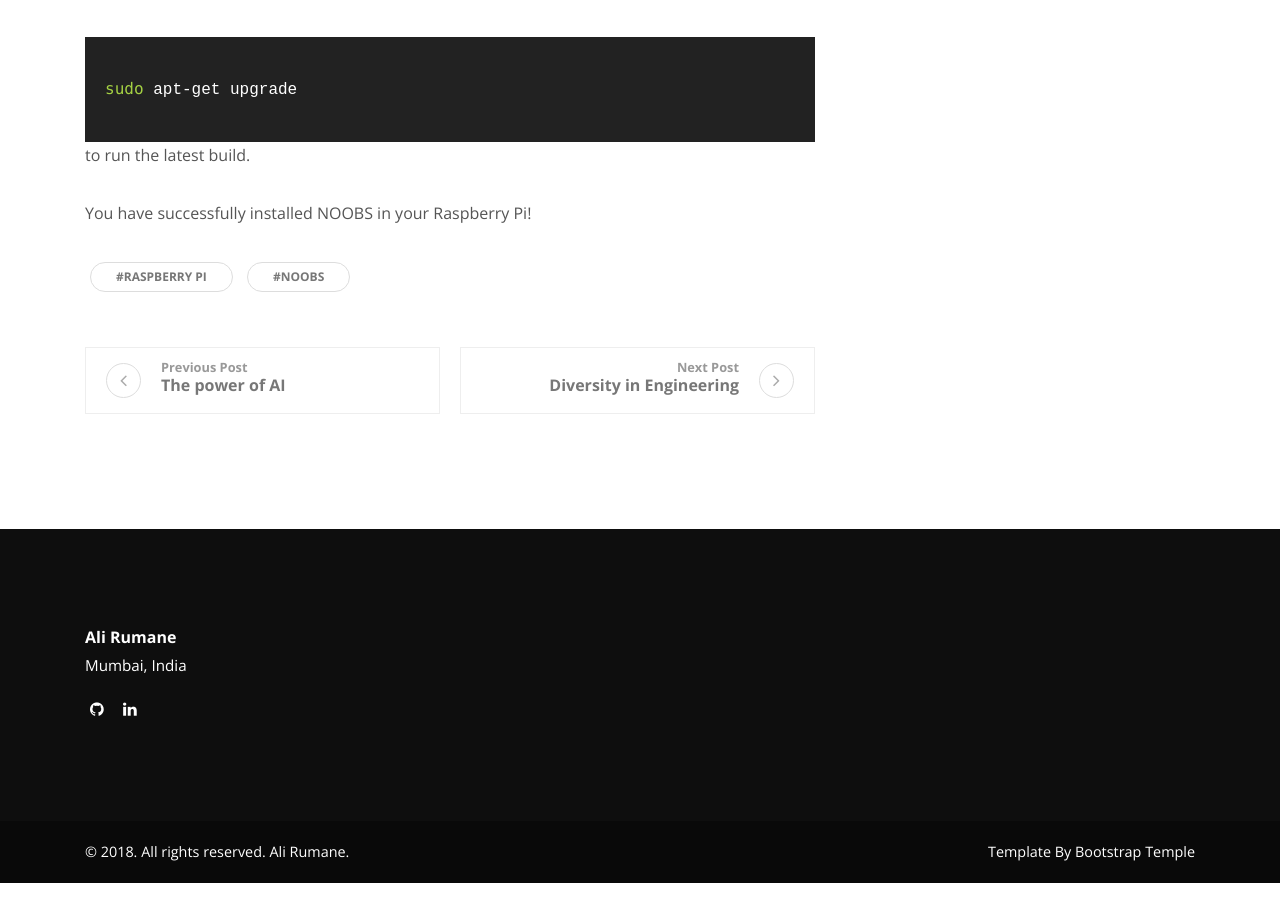
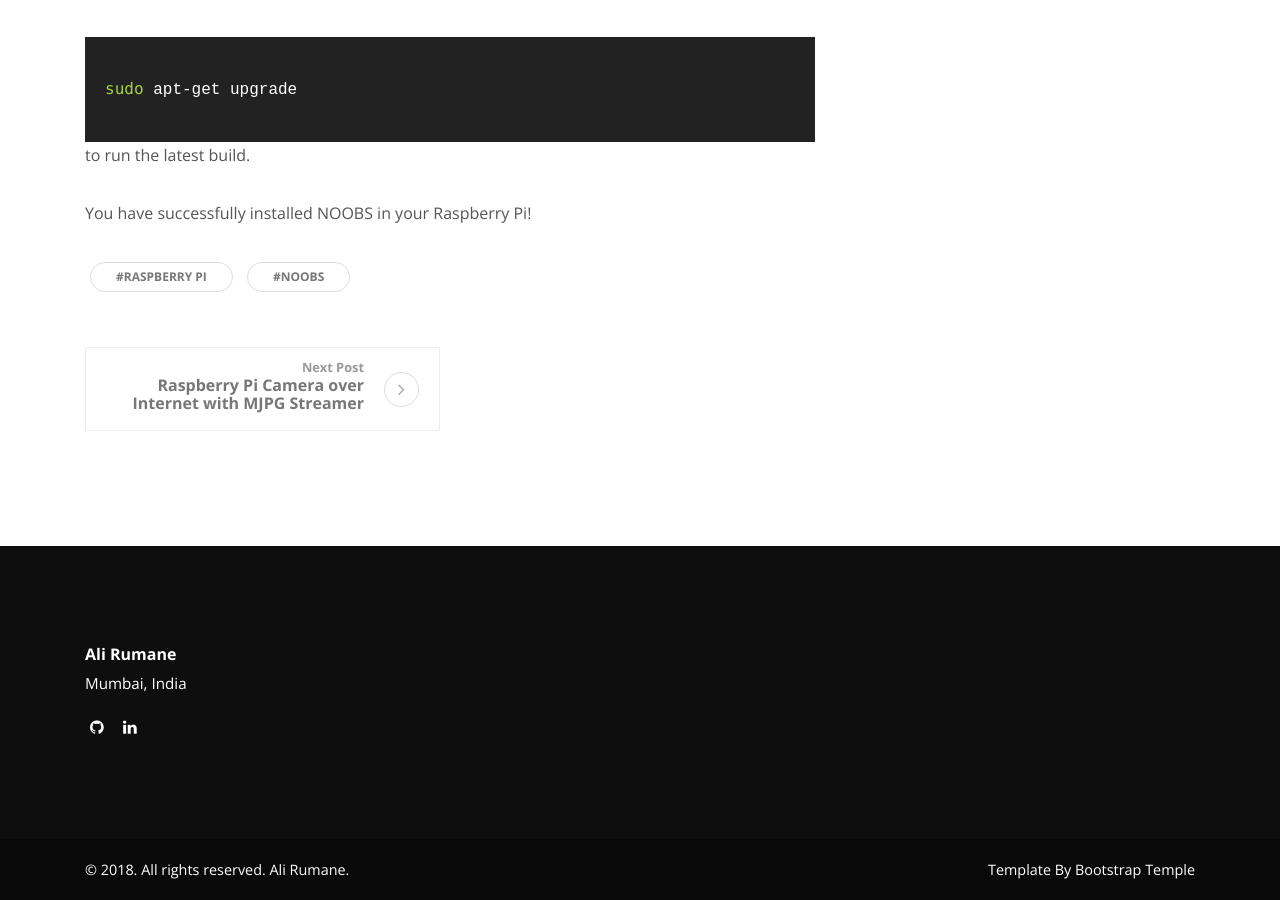
Before and after one commit to alirumane/alirumane.github.io, a Jekyll site: the page built from _posts/2016-02-18-installing-noobs-os-on-raspberry-pi.md, in a window 1280 px wide and 900 px high, scrolled down 4777 px. Built offline with Jekyll 4.4.1, drawn with Linux system fonts in a browser that asks for light colours.

Commit message:
Update post.html

```diff
--- a/_layouts/post.html
+++ b/_layouts/post.html
@@ -35,16 +35,29 @@ layout: default
 			<a href="{{ site.baseurl }}/tags#{{tag | slugify }}" class="tag">#{{ tag }}</a>
 		{% endfor %}
 		</div>
-                <div class="posts-nav d-flex justify-content-between align-items-stretch flex-column flex-md-row"><a href="#" class="prev-post text-left d-flex align-items-center">
-                    <div class="icon prev"><i class="fa fa-angle-left"></i></div>
-                    <div class="text"><strong class="text-primary">Previous Post </strong>
-                      <h6>The power of AI</h6>
-                    </div></a><a href="#" class="next-post text-right d-flex align-items-center justify-content-end">
-                    <div class="text"><strong class="text-primary">Next Post </strong>
-                      <h6>Diversity in Engineering</h6>
-                    </div>
-                    <div class="icon next"><i class="fa fa-angle-right">   </i></div></a>
-		</div>
+                <!-- Prev/Next -->
+
+                <div class="posts-nav d-flex justify-content-between align-items-stretch flex-column flex-md-row">
+					{% if page.previous.url %}
+					<a href="{{page.previous.url | absolute_url}}" class="prev-post text-left d-flex align-items-center">
+						<div class="icon prev"><i class="fa fa-angle-left"></i>
+						</div>
+						<div class="text"><strong class="text-primary">Previous Post </strong>
+							<h6>{{page.previous.title}}</h6>
+
+						</div>
+					</a>
+					{% endif %} {% if page.next.url %}
+					<a href="{{page.next.url | absolute_url}}" class="next-post text-right d-flex align-items-center justify-content-end">
+						<div class="text"><strong class="text-primary">Next Post </strong>
+							<h6>{{page.next.title}}</h6>
+						</div>
+						<div class="icon next"><i class="fa fa-angle-right"></i>
+						</div>
+					</a>
+					{% endif %}
+				</div>
+			<!-- Prev/Next -->
               </div>
             </div>
           </div>
```
